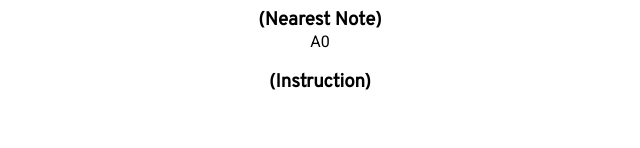
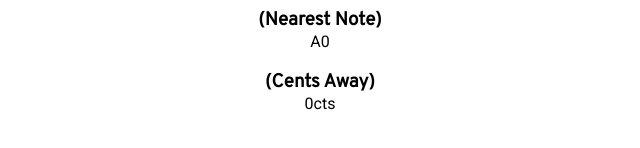
Before and after one commit to ehoffman5/Harmony, a plain HTML site: page src/html/interactive-tuner.html in a window 1280 px wide. Shown: the part 272-420 px from the top of the page, 320-960 px from the left. Drawn offline with Linux system fonts and the light colour scheme.

Commit message:
added cents away feedback

```diff
--- a/src/html/interactive-tuner.html
+++ b/src/html/interactive-tuner.html
@@ -42,8 +42,8 @@
           <h3>(Nearest Note)</h3>
           <p id = "Note">Text element</p>
           <br/>
-          <h3>(Instruction)</h3>
-          <p id = "Instruction"></p>
+          <h3>(Cents Away)</h3>
+          <p id = "Cents"></p>
       </div>
       <script type="text/javascript">
         const processor = new AudioProcessor();
@@ -63,6 +63,7 @@
           processor.dispatchAudioData(d.getTime());
           document.getElementById("Frequency").innerHTML = proxied.lastFreq + "hz";
           document.getElementById("Note").innerHTML = noteNumbers[proxied.lastNote] + (proxied.lastOctave);
+          document.getElementById("Cents").innerHTML = proxied.centsAway + "cts";
         }
       </script>
     </main>
--- a/src/js/audio-processor.js
+++ b/src/js/audio-processor.js
@@ -69,6 +69,7 @@ class AudioProcessor {
       this.lastFreq = 100;
       this.lastOctave = 0;
       this.lastNote = 0;
+      this.centsAway = 0;
     }
 
     get is () {
@@ -262,6 +263,7 @@ class AudioProcessor {
       }
 
       this.lastRms = rms;
+      this.centsAway = Math.trunc(smallestDifference*100);
 
       return this.audioContext.sampleRate / actualFrequency;
 
```
